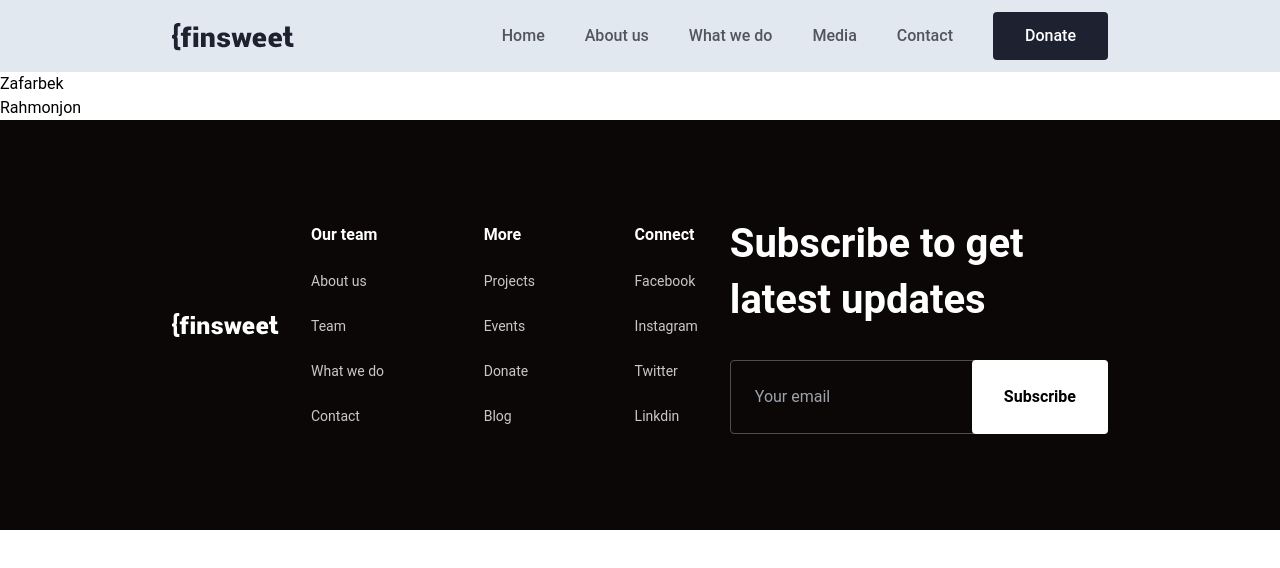
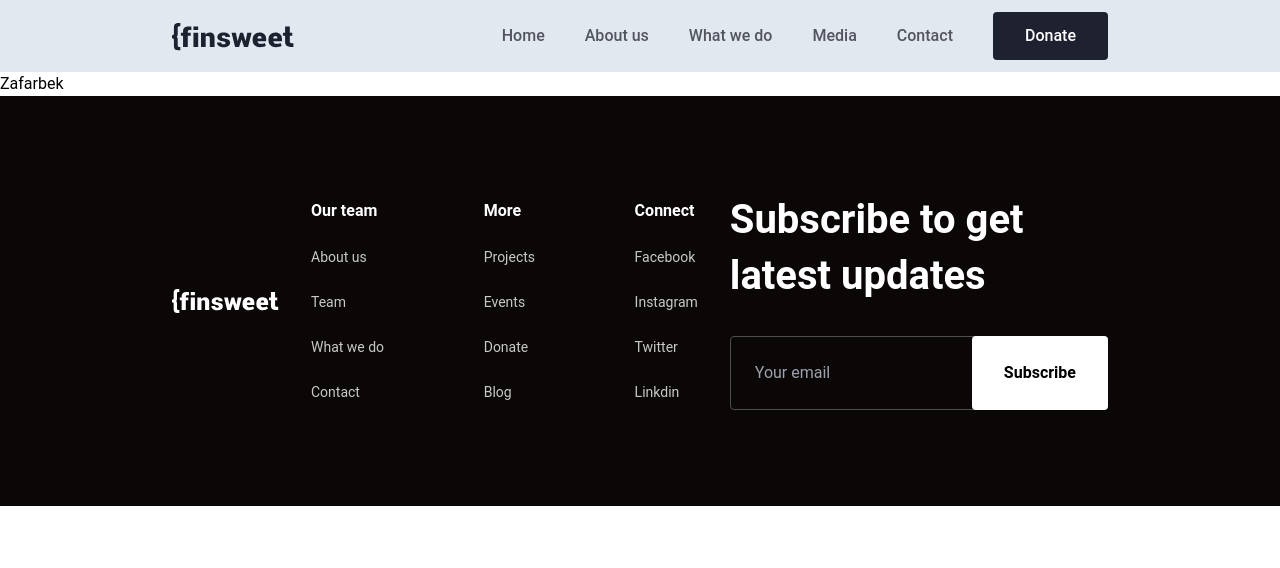
Before and after one commit to rahmonjonqosimov/lesson-34, a website: page pages/whatwedo.html in a window 1280 px wide. Drawn offline with Linux system fonts and the light colour scheme.

```diff
--- a/pages/whatwedo.html
+++ b/pages/whatwedo.html
@@ -62,7 +62,7 @@
       </div>
     </header>
     <main class="mt-[53px] md:mt-[72px]">Zafarbek</main>
-    <footer>Rahmonjon</footer>
+
     <footer>
       <section id="footer" class="bg-colorFourth">
         <div
```
